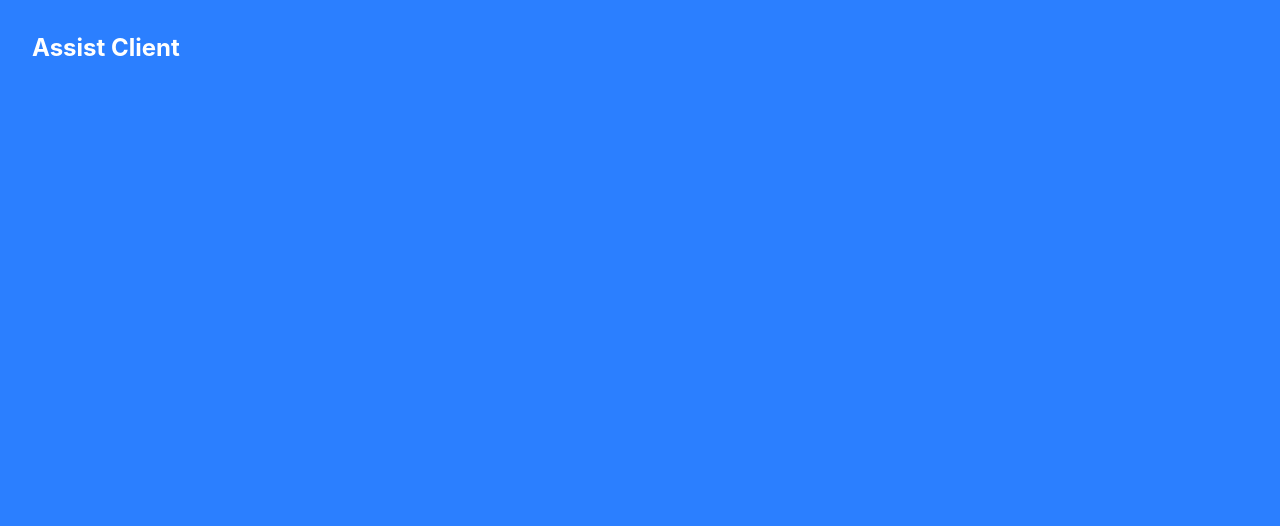
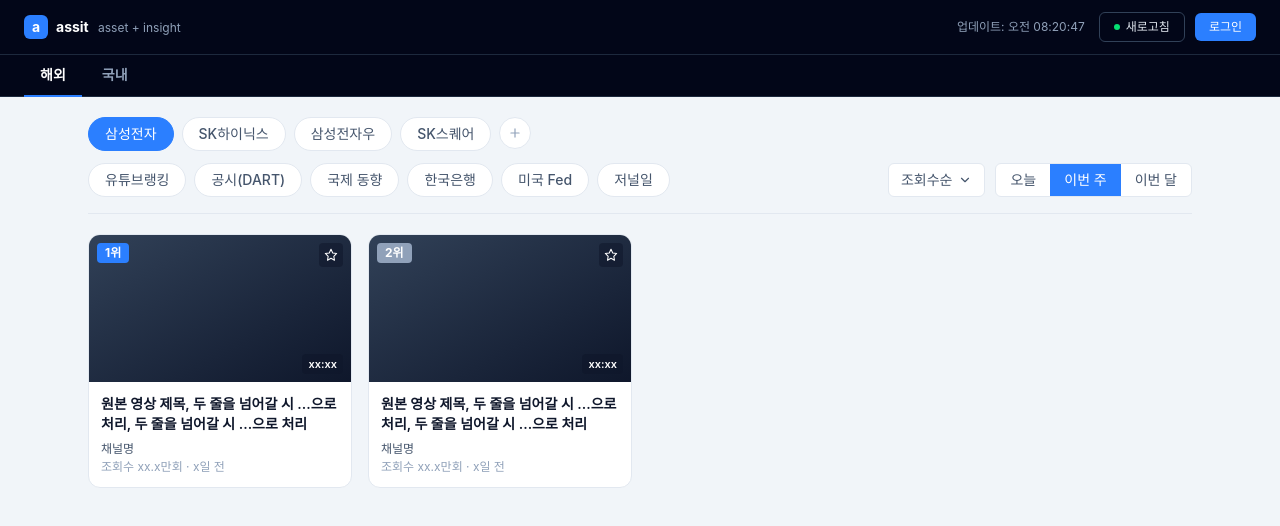
Before and after one commit to Likelion-YeungNam-Univ/14th-lightning-web, a React (Vite) app: page / in a window 1280 px wide. Shown: the top 526 px of the page. Built offline with nearby package versions, Linux system fonts and the light colour scheme.

Commit message:
feat: 홈 페이지 UI 구현

```diff
--- a/src/App.tsx
+++ b/src/App.tsx
@@ -1,7 +1,209 @@
+import { useState } from "react";
+
+type MarketTab = "해외" | "국내";
+type Period = "오늘" | "이번 주" | "이번 달";
+
+interface VideoCard {
+  id: string;
+  rank: number;
+  title: string;
+  channel: string;
+  views: string;
+  uploadedAt: string;
+  duration: string;
+}
+
+const STOCK_PILLS = ["삼성전자", "SK하이닉스", "삼성전자우", "SK스퀘어"];
+const KEYWORD_PILLS = ["유튜브랭킹", "공시(DART)", "국제 동향", "한국은행", "미국 Fed", "저널일"];
+
+const CARDS: VideoCard[] = [
+  {
+    id: "1",
+    rank: 1,
+    title: "원본 영상 제목, 두 줄을 넘어갈 시 ...으로 처리, 두 줄을 넘어갈 시 ...으로 처리",
+    channel: "채널명",
+    views: "xx.x만",
+    uploadedAt: "x일 전",
+    duration: "xx:xx",
+  },
+  {
+    id: "2",
+    rank: 2,
+    title: "원본 영상 제목, 두 줄을 넘어갈 시 ...으로 처리, 두 줄을 넘어갈 시 ...으로 처리",
+    channel: "채널명",
+    views: "xx.x만",
+    uploadedAt: "x일 전",
+    duration: "xx:xx",
+  },
+];
+
+function StarIcon() {
+  return (
+    <svg viewBox="0 0 24 24" width="16" height="16" fill="none" stroke="currentColor" strokeWidth="1.6">
+      <path d="M12 3.5l2.6 5.4 5.9.8-4.3 4.2 1 5.9-5.2-2.8-5.2 2.8 1-5.9-4.3-4.2 5.9-.8L12 3.5z" strokeLinejoin="round" />
+    </svg>
+  );
+}
+
+function ChevronIcon() {
+  return (
+    <svg viewBox="0 0 24 24" width="14" height="14" fill="none" stroke="currentColor" strokeWidth="2">
+      <path d="M6 9l6 6 6-6" strokeLinecap="round" strokeLinejoin="round" />
+    </svg>
+  );
+}
+
+function PlusIcon() {
+  return (
+    <svg viewBox="0 0 24 24" width="14" height="14" fill="none" stroke="currentColor" strokeWidth="2">
+      <path d="M12 5v14M5 12h14" strokeLinecap="round" />
+    </svg>
+  );
+}
+
+function VideoCardItem({ card }: { card: VideoCard }) {
+  return (
+    <article className="overflow-hidden rounded-xl border border-slate-200 bg-white transition hover:-translate-y-0.5 hover:shadow-md">
+      <div className="relative aspect-video bg-gradient-to-br from-slate-700 to-slate-900">
+        <span
+          className={`absolute left-2 top-2 rounded px-2 py-0.5 text-xs font-bold text-white ${
+            card.rank === 1 ? "bg-blue-500" : "bg-slate-400"
+          }`}
+        >
+          {card.rank}위
+        </span>
+        <button
+          aria-label="즐겨찾기 추가"
+          className="absolute right-2 top-2 flex h-6 w-6 items-center justify-center rounded bg-slate-900/55 text-white hover:bg-slate-900/80"
+        >
+          <StarIcon />
+        </button>
+        <span className="absolute bottom-2 right-2 rounded bg-slate-900/75 px-1.5 py-0.5 text-[11px] font-semibold text-white">
+          {card.duration}
+        </span>
+      </div>
+      <div className="p-3">
+        <p className="mb-2 line-clamp-2 text-sm font-semibold leading-snug text-slate-900">{card.title}</p>
+        <p className="mb-0.5 text-xs font-medium text-slate-600">{card.channel}</p>
+        <p className="text-xs text-slate-400">
+          조회수 {card.views}회 · {card.uploadedAt}
+        </p>
+      </div>
+    </article>
+  );
+}
+
 export default function App() {
+  const [marketTab, setMarketTab] = useState<MarketTab>("해외");
+  const [activeStock, setActiveStock] = useState("삼성전자");
+  const [activeKeyword, setActiveKeyword] = useState<string | null>(null);
+  const [period, setPeriod] = useState<Period>("이번 주");
+
   return (
-    <div className="min-h-screen bg-blue-500 p-8">
-      <h1 className="text-2xl font-bold text-white">Assist Client</h1>
+    <div className="flex min-h-screen flex-col bg-slate-100 text-slate-900">
+      {/* 상단바 */}
+      <header className="flex items-center justify-between border-b border-slate-800 bg-slate-950 px-6 py-3 text-white">
+        <div className="flex items-center gap-2">
+          <span className="flex h-6 w-6 items-center justify-center rounded-md bg-blue-500 text-sm font-bold">a</span>
+          <span className="text-sm font-bold">
+            assit <span className="ml-1.5 text-xs font-normal text-slate-400">asset + insight</span>
+          </span>
+        </div>
+        <div className="flex items-center gap-2.5">
+          <span className="mr-1 text-xs text-slate-400">업데이트: 오전 08:20:47</span>
+          <button className="flex items-center gap-1.5 rounded-md border border-slate-700 px-3.5 py-1.5 text-xs font-medium text-slate-200 hover:bg-white/5">
+            <span className="h-1.5 w-1.5 rounded-full bg-green-400" /> 새로고침
+          </button>
+          <button className="rounded-md bg-blue-500 px-3.5 py-1.5 text-xs font-medium text-white hover:bg-blue-600">
+            로그인
+          </button>
+        </div>
+      </header>
+
+      {/* 해외/국내 탭 */}
+      <nav className="flex gap-1 border-b border-slate-800 bg-slate-950 px-6">
+        {(["해외", "국내"] as MarketTab[]).map((tab) => (
+          <button
+            key={tab}
+            onClick={() => setMarketTab(tab)}
+            className={`-mb-px border-b-2 px-4 py-2.5 text-sm font-semibold ${
+              marketTab === tab ? "border-blue-500 text-white" : "border-transparent text-slate-400"
+            }`}
+          >
+            {tab}
+          </button>
+        ))}
+      </nav>
+
+      <main className="mx-auto w-full max-w-6xl flex-1 px-6 py-5">
+        {/* 종목 필터 */}
+        <div className="mb-3 flex flex-wrap gap-2">
+          {STOCK_PILLS.map((stock) => (
+            <button
+              key={stock}
+              onClick={() => setActiveStock(stock)}
+              className={`rounded-full border px-4 py-1.5 text-sm font-medium ${
+                activeStock === stock
+                  ? "border-blue-500 bg-blue-500 text-white"
+                  : "border-slate-200 bg-white text-slate-600"
+              }`}
+            >
+              {stock}
+            </button>
+          ))}
+          <button
+            aria-label="종목 추가"
+            className="flex h-8 w-8 items-center justify-center rounded-full border border-slate-200 bg-white text-slate-400"
+          >
+            <PlusIcon />
+          </button>
+        </div>
+
+        {/* 키워드 필터 + 정렬/기간 */}
+        <div className="mb-5 flex flex-wrap items-center justify-between gap-4 border-b border-slate-200 pb-4">
+          <div className="flex flex-1 flex-wrap gap-2">
+            {KEYWORD_PILLS.map((kw) => (
+              <button
+                key={kw}
+                onClick={() => setActiveKeyword(activeKeyword === kw ? null : kw)}
+                className={`rounded-full border px-4 py-1.5 text-sm font-medium ${
+                  activeKeyword === kw
+                    ? "border-blue-500 bg-blue-50 text-blue-500"
+                    : "border-slate-200 bg-white text-slate-600"
+                }`}
+              >
+                {kw}
+              </button>
+            ))}
+          </div>
+
+          <div className="flex items-center gap-2.5">
+            <button className="flex items-center gap-1.5 rounded-md border border-slate-200 bg-white px-3 py-1.5 text-sm font-medium text-slate-600">
+              조회수순 <ChevronIcon />
+            </button>
+            <div className="flex overflow-hidden rounded-md border border-slate-200 bg-white">
+              {(["오늘", "이번 주", "이번 달"] as Period[]).map((p) => (
+                <button
+                  key={p}
+                  onClick={() => setPeriod(p)}
+                  className={`px-3.5 py-1.5 text-sm font-medium ${
+                    period === p ? "bg-blue-500 text-white" : "text-slate-600"
+                  }`}
+                >
+                  {p}
+                </button>
+              ))}
+            </div>
+          </div>
+        </div>
+
+        {/* 카드 그리드 */}
+        <section className="grid grid-cols-[repeat(auto-fill,minmax(220px,1fr))] gap-4">
+          {CARDS.map((card) => (
+            <VideoCardItem key={card.id} card={card} />
+          ))}
+        </section>
+      </main>
     </div>
   );
 }
```
